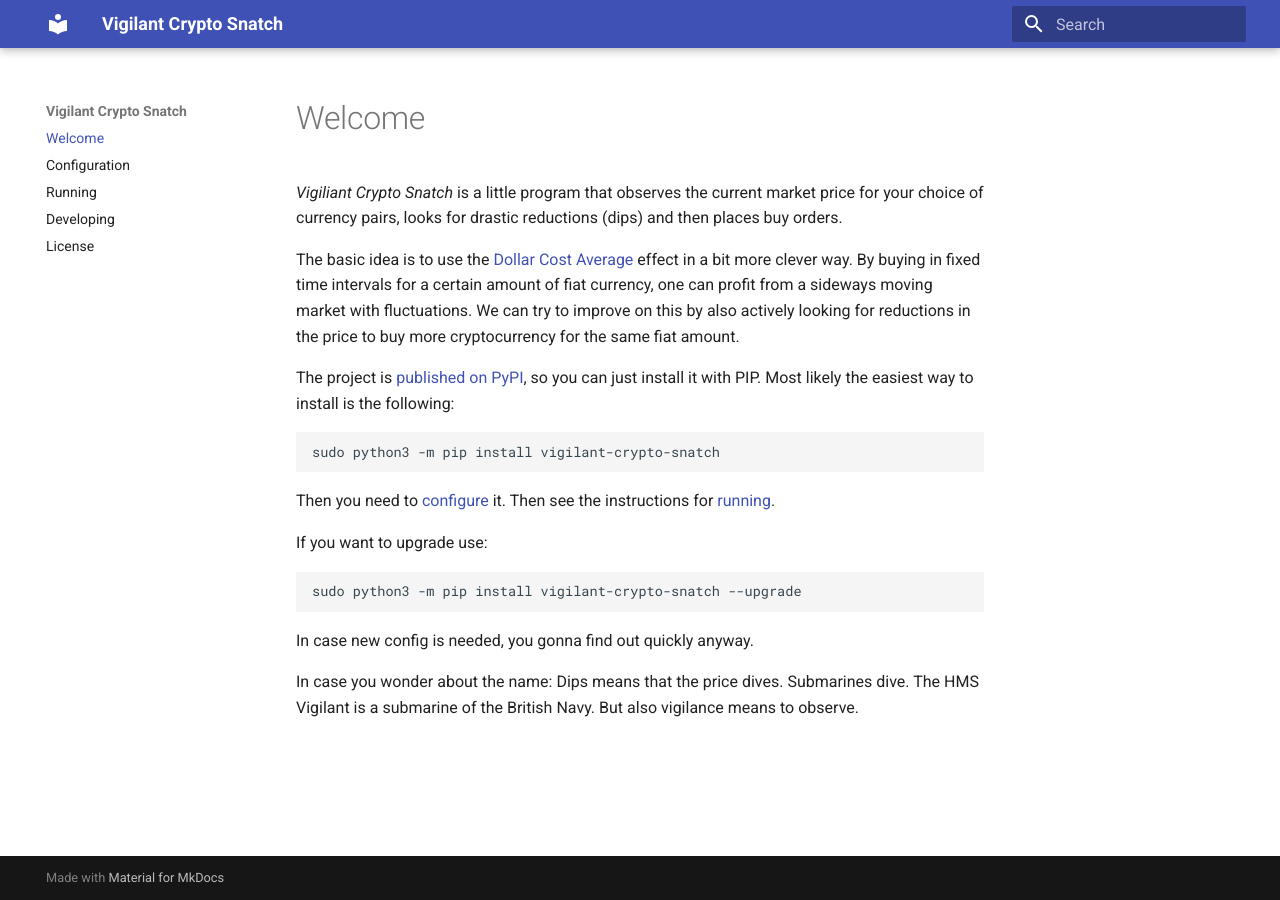
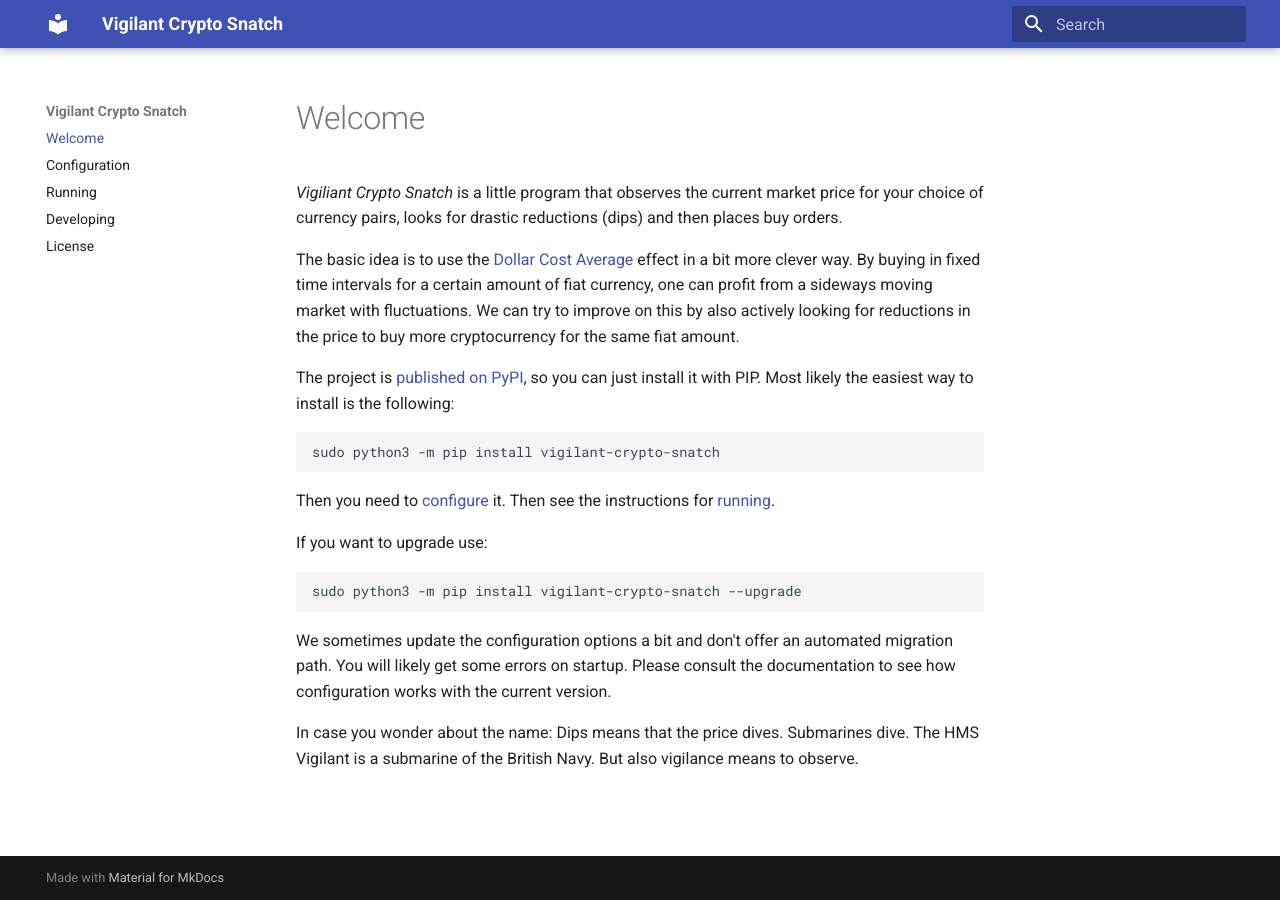
Before and after one commit to martin-ueding/vigilant-crypto-snatch, an MkDocs documentation site: the page built from docs/index.md, in a window 1280 px wide. Built offline with MkDocs 1.6.1 and Material for MkDocs 9.7.7, drawn with Linux system fonts in a browser that asks for light colours.

Commit message:
Warn about configuration updates

````diff
--- a/docs/index.md
+++ b/docs/index.md
@@ -17,6 +17,7 @@
 ```bash
 sudo python3 -m pip install vigilant-crypto-snatch --upgrade
 ```
-In case new config is needed, you gonna find out quickly anyway.
+
+We sometimes update the configuration options a bit and don't offer an automated migration path. You will likely get some errors on startup. Please consult the documentation to see how configuration works with the current version.
 
 In case you wonder about the name: Dips means that the price dives. Submarines dive. The HMS Vigilant is a submarine of the British Navy. But also vigilance means to observe.
````
